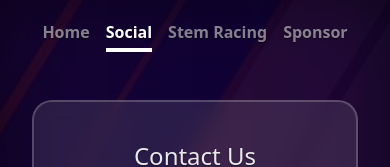
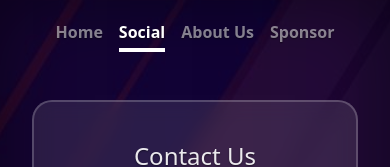
Before and after one commit to Shadow-fede/deltateam-racing, a plain HTML site: page src/social.html in a window 390 px wide. Shown: the top 167 px of the page. Drawn offline with Linux system fonts and the light colour scheme.

Commit message:
rimossi file inutilizzati aggiornato nome pagina da "Stem Racing" a "About Us" e aggiornata immagine di sfondo per mobile

```diff
--- a/src/social.html
+++ b/src/social.html
@@ -25,7 +25,7 @@
             <nav class="nav nav-masthead justify-content-center float-md-end">
                 <a class="nav-link fw-bold py-1 px-0" href="index.html">Home</a>
                 <a class="nav-link fw-bold py-1 px-0 active" aria-current="page" href="social.html">Social</a>
-                <a class="nav-link fw-bold py-1 px-0" href="stemracing.html">Stem Racing</a>
+                <a class="nav-link fw-bold py-1 px-0" href="stemracing.html">About Us</a>
                 <a class="nav-link fw-bold py-1 px-0" href="sponsor.html">Sponsor</a>
             </nav>
         </div>
```
Also changed, not shown: src/sponsor.html (+1 -1 lines).
